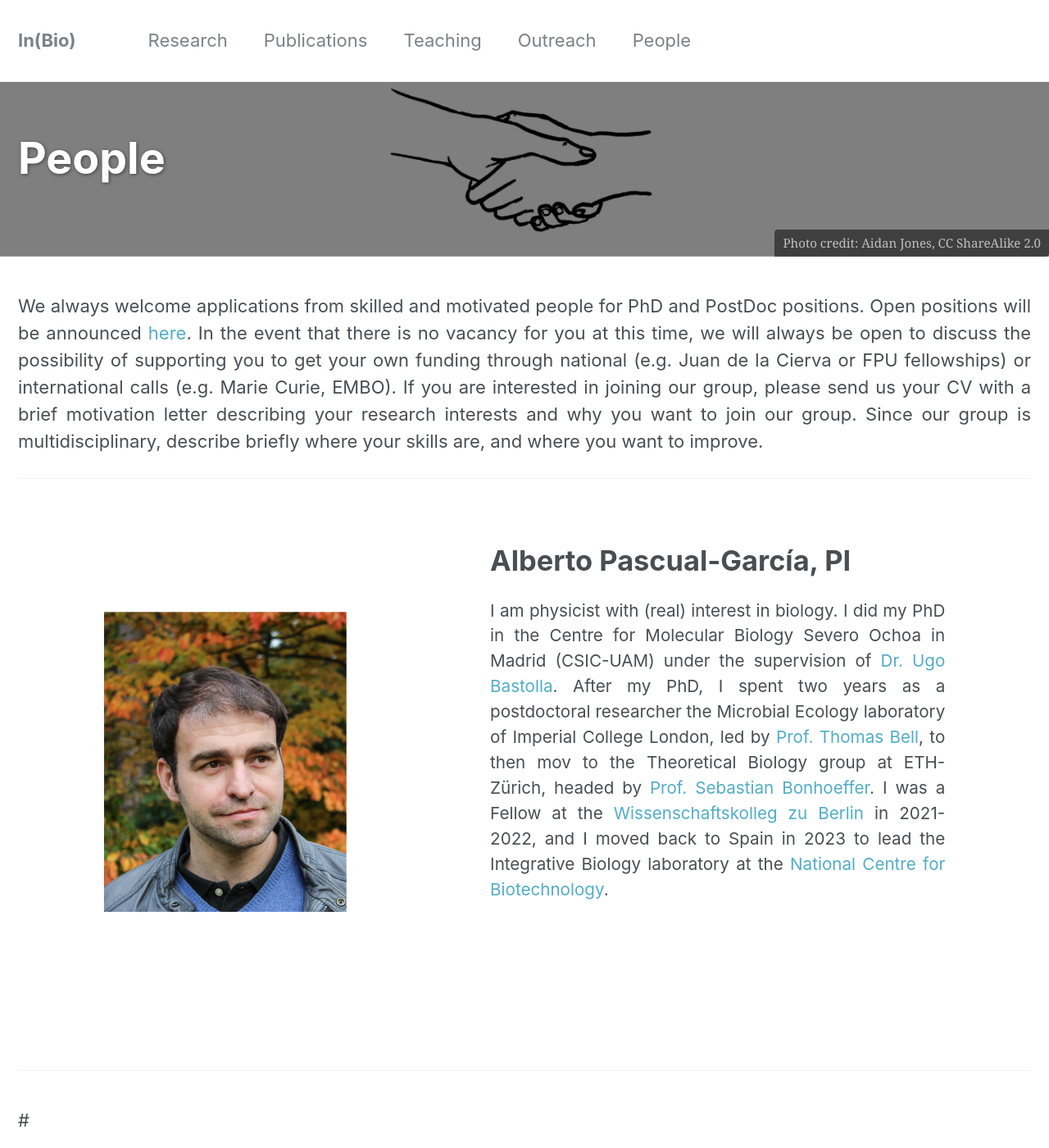
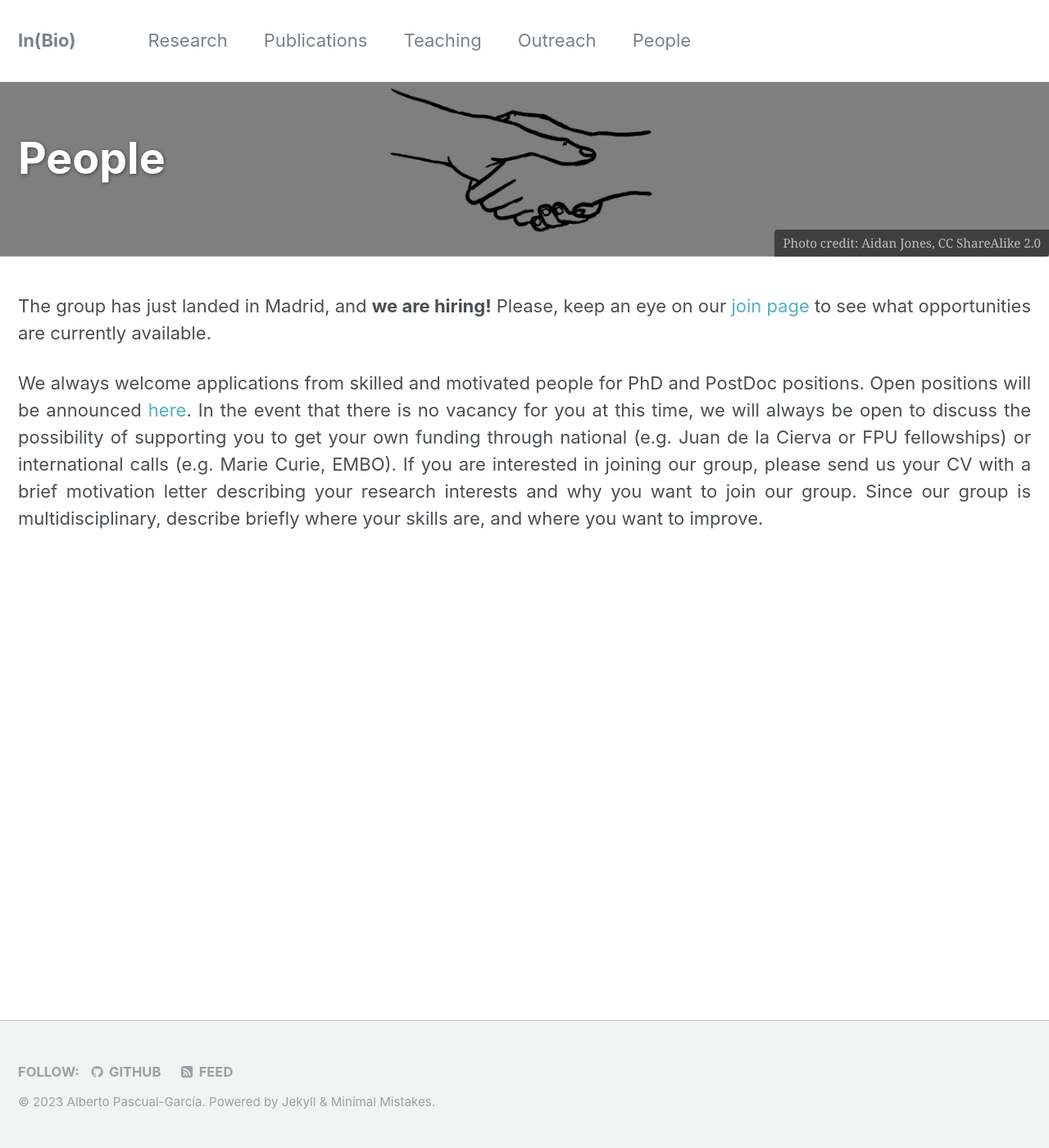
Before and after one commit to apascualgarcia/apascualgarcia.github.io, a Jekyll site: the page built from _pages/People.md, in a window 1280 px wide and 1400 px high. Shown: the whole window at 82% size. Built offline with Jekyll 4.4.1, drawn with Linux system fonts in a browser that asks for light colours.

Commit message:
standby page till hiring is complete

```diff
--- a/_pages/People.md
+++ b/_pages/People.md
@@ -16,11 +16,11 @@ header:
 #  - excerpt: 'I am physicist with (real) interest in biology. I did my PhD in the Center for Molecular Biology Severo Ochoa in Madrid (CSIC-UAM) under the supervision of [Dr. Ugo Bastolla](https://ub.cbm.uam.es/). Then I joined the Microbial Ecology laboratory of Imperial College London, led by [Prof. Thomas Bell](https://bellmicrobelab.wordpress.com/), and where I am still External Lecturer in the MSc of Computational Methods in Ecology and Evolution. I am currently a member of the Theoretical Biology group at ETH-Zürich, led by  [Prof. Sebastian Bonhoeffer](www.tb.ethz.ch). I focus on complex biological systems at the different scales, from molecules to large ecosystems, with special emphasis on microbial ecology, and considering experimental data whenever is possible. In the following, I briefly describe some areas of interest.'
 #feature_row:
 #  - image_path: assets/images/Escher.png
-feature_row2:
-  - image_path: /assets/images/Alberto_SilwoodRed2.png
-    title: "Alberto Pascual-García, PI"
-    alt: "Placeholder Image Right Aligned"
-    excerpt: 'I am physicist with (real) interest in biology. I did my PhD in the Centre for Molecular Biology Severo Ochoa in Madrid (CSIC-UAM) under the supervision of [Dr. Ugo Bastolla](https://ub.cbm.uam.es/). After my  PhD, I spent two years as a postdoctoral researcher the Microbial Ecology laboratory of Imperial College London, led by [Prof. Thomas Bell](https://bellmicrobelab.wordpress.com/), to then mov to the Theoretical Biology group at ETH-Zürich, headed by  [Prof. Sebastian Bonhoeffer](https://tb.ethz.ch/). I was a Fellow at the [Wissenschaftskolleg zu Berlin](https://www.wiko-berlin.de/) in 2021-2022, and I moved back to Spain in 2023 to lead the Integrative Biology laboratory at the [National Centre for Biotechnology](https://www.cnb.csic.es/index.php/en/).'
+#feature_row2:
+#  - image_path: /assets/images/Alberto_SilwoodRed2.png
+#    title: "Alberto Pascual-García, PI"
+#    alt: "Placeholder Image Right Aligned"
+#    excerpt: 'I am physicist with (real) interest in biology. I did my PhD in the Centre for Molecular Biology Severo Ochoa in Madrid (CSIC-UAM) under the supervision of [Dr. Ugo Bastolla](https://ub.cbm.uam.es/). After my  PhD, I spent two years as a postdoctoral researcher the Microbial Ecology laboratory of Imperial College London, led by [Prof. Thomas Bell](https://bellmicrobelab.wordpress.com/), to then mov to the Theoretical Biology group at ETH-Zürich, headed by  [Prof. Sebastian Bonhoeffer](https://tb.ethz.ch/). I was a Fellow at the [Wissenschaftskolleg zu Berlin](https://www.wiko-berlin.de/) in 2021-2022, and I moved back to Spain in 2023 to lead the Integrative Biology laboratory at the [National Centre for Biotechnology](https://www.cnb.csic.es/index.php/en/).'
 #    url: "/_pages/Publications/"
 #    btn_label: "Read More"
 #    btn_class: "btn--inverse"
@@ -36,10 +36,6 @@ feature_row2:
 #{% include feature_row id="intro" type="center" %}
 ---
 
+The group has just landed in Madrid, and **we are hiring!** Please, keep an eye on our [join page](/_pages/Join) to see what opportunities are currently available.
+
 We al­ways wel­come ap­plic­a­tions from skilled and mo­tiv­ated people for PhD and PostDoc po­s­i­tions. Open positions will be announced [here](/_pages/Join). In the event that there is no vacancy for you at this time, we will always be open to discuss the possibility of supporting you to get your own funding through national (e.g. Juan de la Cierva or FPU fellowships) or international calls (e.g. Marie Curie, EMBO). If you are interested in joining our group, please send us your CV with a brief motivation letter describing your research interests and why you want to join our group. Since our group is multidisciplinary, describe briefly where your skills are, and where you want to improve.
-
-{% include feature_row %}
-
-{% include feature_row id="feature_row2" type="left" %}
-
-#{% include feature_row id="feature_row3" type="right" %}
```
